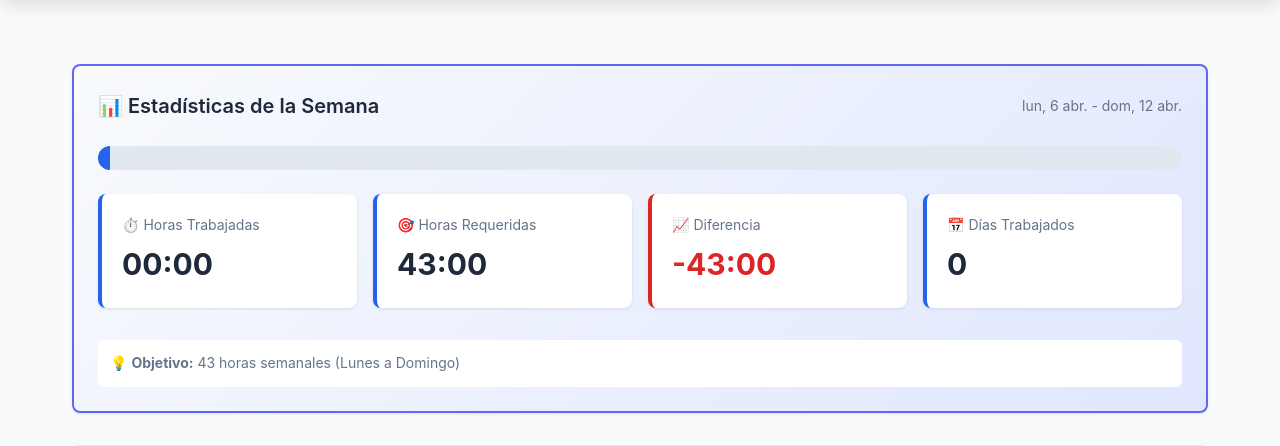
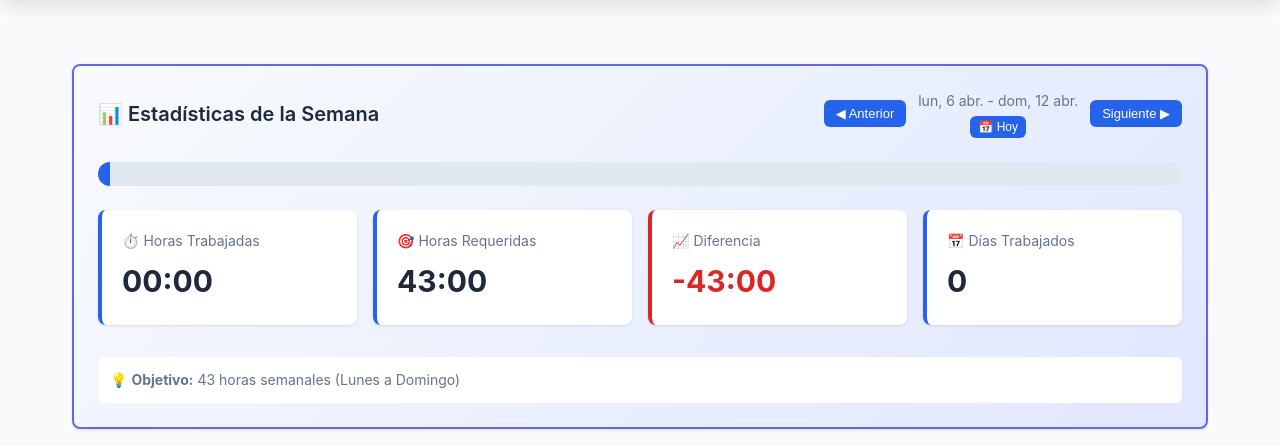
Before and after one commit to dmitos/contralor, a FastAPI app: page / in a window 1280 px wide. Shown: the part 213-659 px from the top of the page. Run offline with FastAPI, Linux system fonts and the light colour scheme; data that the repository does not hold is empty.

Commit message:
se coloca selector de la semana

```diff
--- a/templates/index.html
+++ b/templates/index.html
@@ -23,10 +23,37 @@
 
         <!-- Panel de Estadísticas Semanales -->
         <div class="card" style="background: linear-gradient(135deg, #f8fafc 0%, #e0e7ff 100%); border: 2px solid #6366f1;">
-            <div style="display: flex; justify-content: space-between; align-items: center; margin-bottom: 1.5rem;">
+            <div style="display: flex; justify-content: space-between; align-items: center; margin-bottom: 1.5rem; flex-wrap: wrap; gap: 1rem;">
                 <h2 class="card-title" style="margin: 0;">📊 Estadísticas de la Semana</h2>
-                <div style="font-size: 0.875rem; color: #64748b;">
-                    <span id="rangoSemana">Cargando...</span>
+
+                <!-- Controles de navegación de semana -->
+                <div style="display: flex; align-items: center; gap: 0.75rem;">
+                    <button
+                        onclick="cambiarSemana(-1)"
+                        class="btn btn-primary btn-small"
+                        title="Semana anterior">
+                        ◀ Anterior
+                    </button>
+
+                    <div style="display: flex; flex-direction: column; align-items: center;">
+                        <span id="rangoSemana" style="font-size: 0.875rem; color: #64748b; white-space: nowrap;">
+                            Cargando...
+                        </span>
+                        <button
+                            onclick="irSemanaActual()"
+                            class="btn btn-primary btn-small"
+                            style="margin-top: 0.25rem; font-size: 0.75rem; padding: 0.25rem 0.5rem;"
+                            title="Ir a semana actual">
+                            📅 Hoy
+                        </button>
+                    </div>
+
+                    <button
+                        onclick="cambiarSemana(1)"
+                        class="btn btn-primary btn-small"
+                        title="Semana siguiente">
+                        Siguiente ▶
+                    </button>
                 </div>
             </div>
 
```
